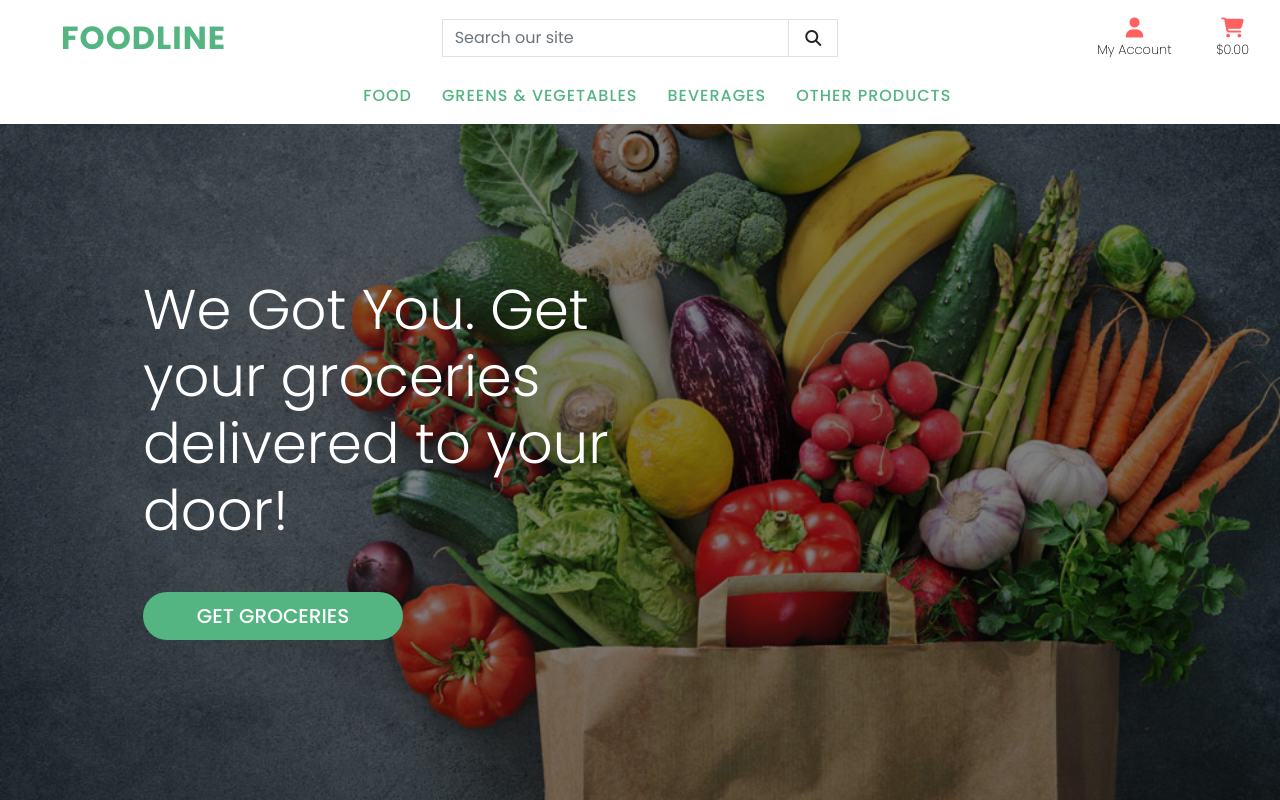
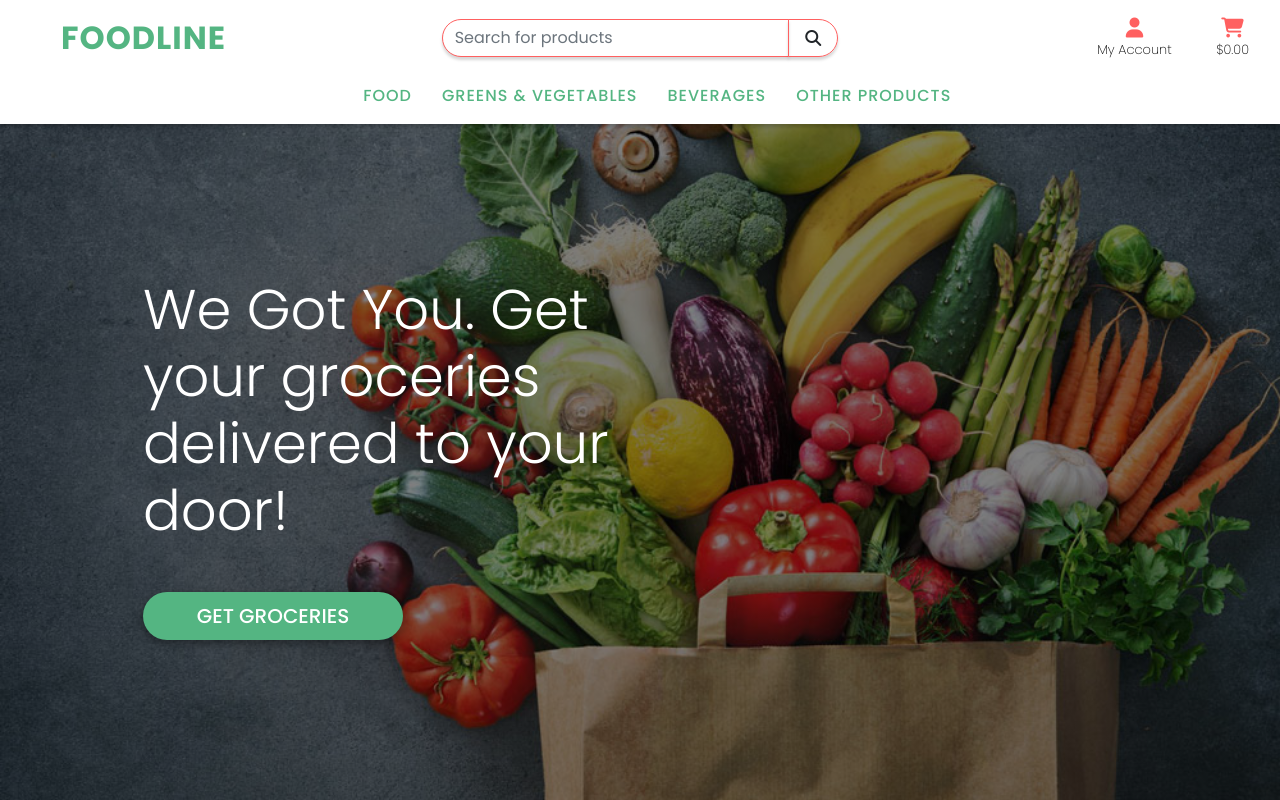
Before and after one commit to Code-Institute-Submissions/foodline, a Django app: page / in a window 1280 px wide. Run offline with Django 3.2, Linux system fonts and the light colour scheme; some libraries are stand-ins or nearby versions.

Commit message:
Minor style fixes to navigation and hero button

```diff
--- a/static/css/base.css
+++ b/static/css/base.css
@@ -47,6 +47,10 @@ body {
     font-size: 13px;
 }
 
+.nav-box {
+    box-shadow: 0 3px 3px rgb(0 0 0 / 0.16);
+}
+
 .nav-link-filter:hover,
 .nav-link-filter:active,
 .nav-link-filter:focus,
@@ -56,6 +60,8 @@ body {
     color: #FF6060;
     background: white;
     text-decoration: none;
+    animation-duration: 1s;
+    transition: all 0.5s;
 }
 
 .main-logo-link {
@@ -67,16 +73,39 @@ body {
     color: white;
     min-width: 260px;
     font-weight: 500;
+    box-shadow: 0 3px 10px rgb(0 0 0 / 0.40);
 }
 
 .shop-now-button:hover,
 .shop-now-button:active,
-.shop-now-button:focus,
-.btn-black:hover,
-.btn-black:active,
-.btn-black:focus {
-    background: #222;
-    color: white;
+.shop-now-button:focus {
+    background: transparent;
+    border: 1px solid #FC7A57;
+    color: #FC7A57;
+    animation-duration: 1s;
+    transition: all 0.5s;
+}
+
+.search-bar,
+.search-btn {
+    border: 1px solid #FF6060;
+    border-radius: 20px;
+    box-shadow: 0 3px 3px rgb(0 0 0 / 0.16);
+}
+
+.search-btn:hover {
+    background: #FF6060;
+}
+
+.search-bar:hover,
+.search-bar:active,
+.search-bar:focus {
+    background: transparent;
+    border: 1px solid #FC7A57;
+    border-radius: 20px;
+    color: black;
+    font-weight: 500;
+    box-shadow: 0 3px 3px rgb(0 0 0 / 0.16);
 }
 
 .text-black {
@@ -121,7 +150,7 @@ body {
     overflow-y: auto;
 }
 
-.toast-cart-title{
+.toast-cart-title {
     height: 10px;
     padding-top: -20px;
 }
@@ -333,8 +362,10 @@ body {
 /* Allauth form formatting */
 
 .allauth-form-inner-content p {
-    margin-top: 1.5rem; /* mt-4 */
-    color: #6c757d; /* text-secondary */
+    margin-top: 1.5rem;
+    /* mt-4 */
+    color: #6c757d;
+    /* text-secondary */
 }
 
 .allauth-form-inner-content input {
@@ -352,8 +383,8 @@ body {
 
 .allauth-form-inner-content button,
 .allauth-form-inner-content input[type='submit'] {
-	/* btn */
-	display: inline-block;
+    /* btn */
+    display: inline-block;
     font-weight: 400;
     text-align: center;
     vertical-align: middle;
@@ -371,7 +402,7 @@ body {
     box-shadow: 0 3px 3px rgb(0 0 0 / 0.16);
 
     /* standard bootstrap btn transitions */
-    transition: color .15s ease-in-out,background-color .15s ease-in-out,border-color .15s ease-in-out,box-shadow .15s ease-in-out;
+    transition: color .15s ease-in-out, background-color .15s ease-in-out, border-color .15s ease-in-out, box-shadow .15s ease-in-out;
 }
 
 .allauth-form-inner-content button:hover,
@@ -384,7 +415,8 @@ body {
 }
 
 .allauth-form-inner-content a {
-	color: #17a2b8; /* text-info */
+    color: #17a2b8;
+    /* text-info */
 }
 
 .allauth input[type=text],
--- a/templates/base.html
+++ b/templates/base.html
@@ -45,7 +45,7 @@
     <title>Foodline {% block extra_title %}{% endblock %}</title>
   </head>
   <body>
-    <header class="container-fluid fixed-top">
+    <header class="container-fluid fixed-top nav-box">
         <div id="topnav" class="row bg-white pt-lg-2 d-none d-lg-flex">
             <div class="col-12 col-lg-4 my-auto py-1 py-lg-0 text-center text-lg-left">
                 <a href="{% url 'home' %}" class="nav-link main-logo-link">
@@ -55,9 +55,9 @@
             <div class="col-12 col-lg-4 my-auto py-1 py-lg-0">
                 <form method="GET" action="{% url 'products' %}">
                     <div class="input-group w-100">
-                        <input class="form-control border border-black rounded-0" type="text" name="q" placeholder="Search our site">
+                        <input class="form-control search-bar" type="text" name="q" placeholder="Search for products">
                         <div class="input-group-append">
-                            <button class="form-control btn btn-black border border-black rounded-0" type="submit">
+                            <button class="form-control btn search-btn" type="submit">
                                 <span class="icon">
                                     <i class="fas fa-search"></i>
                                 </span>
--- a/templates/includes/mobile-top-header.html
+++ b/templates/includes/mobile-top-header.html
@@ -9,9 +9,9 @@
       <div class="dropdown-menu border-0 w-100 p-3 rounded-0 my-0" aria-labelledby="mobile-search">
           <form class="form" method="GET" action="{% url 'products' %}">
               <div class="input-group w-100">
-                  <input class="form-control border border-black rounded-0" type="text" name="q" placeholder="Search our site">
+                  <input class="form-control search-bar" type="text" name="q" placeholder="Search for products">
                   <div class="input-group-append">
-                      <button class="form-control form-control btn btn-black border border-black rounded-0" type="submit">
+                      <button class="form-control btn search-btn" type="submit">
                           <span class="icon">
                               <i class="fas fa-search"></i>
                           </span>
```
